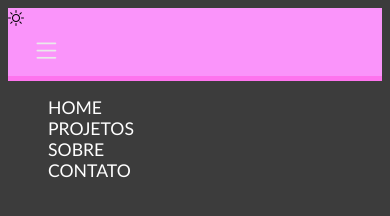
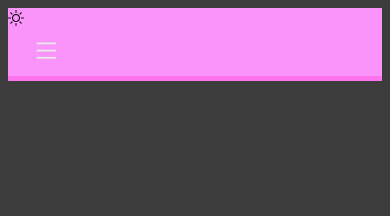
Before and after one commit to isabellamedeiros16/meu-repositorio, a plain HTML site: page index.html in a window 390 px wide. Drawn offline with nearby package versions, Linux system fonts and the light colour scheme.

Commit message:
up date mobile

```diff
--- a/estilo.css
+++ b/estilo.css
@@ -8,6 +8,7 @@
     --cor-texto: #e9e9e9;
 
     --menu-link: #ffffff;
+    --cor-borda: #ffffff;
 
 }
 
@@ -16,7 +17,7 @@
     --cor-texto: #1b1b1b;
 
     --menu-link: #000000;
-
+    --cor-borda: #000000;
 }
 
 
@@ -85,7 +86,7 @@ header {
 /* --- menu hamburguer
 botao menu mobile */
 
-#menuHamburger{
+#menuHamburger {
     margin-left: 1rem;
 }
 
@@ -96,19 +97,70 @@ cursor: pointer;
     color: var(--cor-texto);
     display: flex;
     font-size: 1.8rem;
-align-items:center;
+    align-items: center;
     justify-content: center;
     padding: 0.5rem;
 }
+
+.menu-mobile {
+    /* NAV */
+    position: fixed;
+    top: 0;
+    right: 0;
+    background: var(--cor-fundo);
+    width: 75%;
+    height: 100vh;
+    /* viewPORT ALTURA */
+    border-left: 1px solid var(--cor-borda);
+    max-width: 320px;
+    display: flex;
+    flex-direction: column;
+    padding-top: 4rem;
+    transition: .3s ease-in-out;
+    transform: translateX(100%);
+}
+
+/* ATIVAR O MODO MOBILE */
+.menu-mobile.active {
+    transform: translateX(0%);
+}
+
+
+.menu-mobile /* nav */
+.menu-list/* ul */ {
+display: flex;
+flex-direction: column; /*  eixo Y = vertical */
+gap: 1rem;
+width: 90%;
+padding: 1rem 1rem 2rem;
+
+}
+.menu-mobile .menu-item {
+    width: 100%;
+    text-align: center;
+}
+
+.menu-mobile .menu-link {
+padding: 0.5rem 0;
+display: inline-block;
+font-size: 1rem;
+}
+
 
 /* Medidas Responsivas */
 @media (min-width:768px) {
     .menu-desktop {
         display: flex;
+        min-width: 30%;
     }
 
     .btn-menu-mobile {
         display: none;
     }
 
+    .header-toggle {
+        min-width: 30%;
     }
+
+
+}
```
Lines whose indentation alone changed are shown as unchanged.
